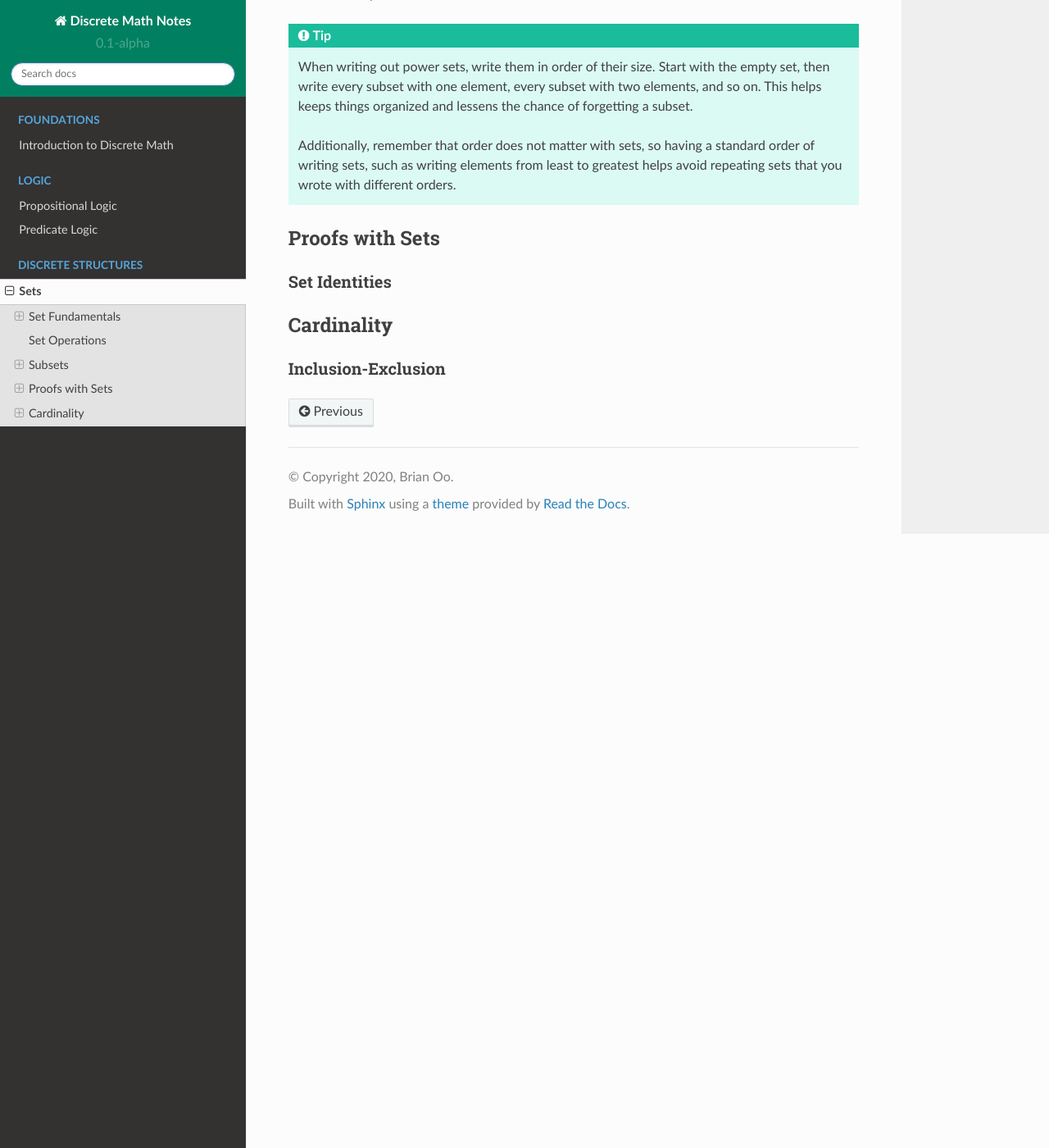
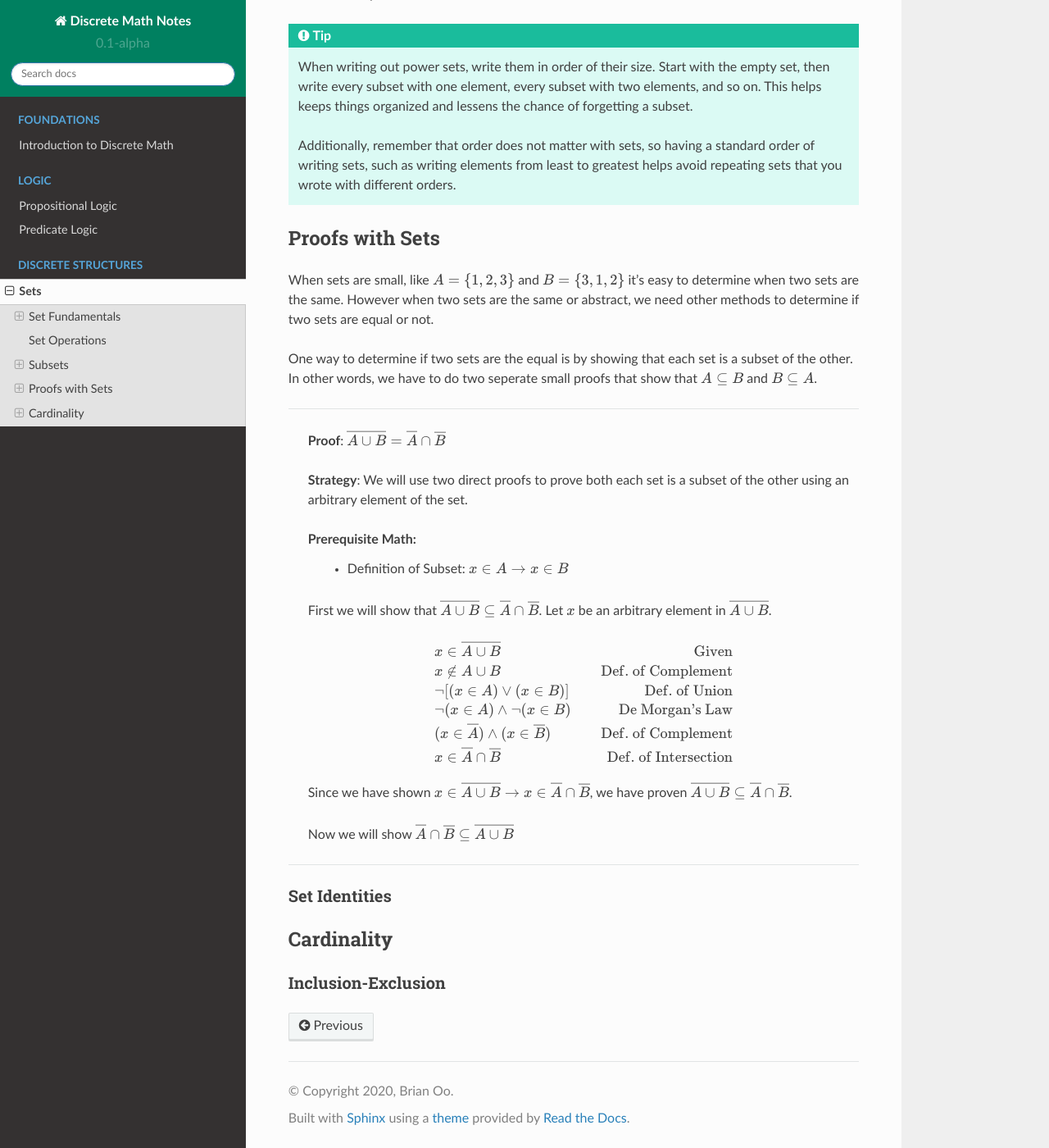
Before and after one commit to brian-oo/discrete-notes, a Sphinx documentation site: the page built from docs/source/structures/sets.rst, in a window 1280 px wide and 1400 px high, scrolled down 2841 px. Shown: the whole window at 82% size. Built offline with Sphinx 7.4.7 and the Read the Docs theme 2.0.0, drawn with Linux system fonts in a browser that asks for light colours; some of the changed text lies outside the part shown.

Commit message:
started proofs

```diff
--- /dev/null
+++ b/docs/source/structures/proof_set_equal.rst
@@ -0,0 +1,22 @@
+**Proof**: :math:`\overline{A \cup B} = \overline{A} \cap \overline{B}`
+
+**Strategy**: We will use two direct proofs to prove both each set is a subset of the other using an arbitrary element of the set.
+
+**Prerequisite Math**:
+    * Definition of Subset: :math:`x \in A \rightarrow x \in B`
+
+First we will show that :math:`\overline{A \cup B} \subseteq \overline{A} \cap \overline{B}`. Let :math:`x` be an arbitrary element in :math:`\overline{A \cup B}`.
+
+.. math::
+            \begin{align}
+            & x \in \overline{A \cup B} & \text{Given} \\
+            & x \notin A \cup B & \text{Def. of Complement} \\
+            & \neg [ (x \in A) \vee (x \in B) ] & \text{Def. of Union} \\
+            & \neg (x \in A) \wedge \neg (x \in B) & \text{De Morgan's Law} \\
+            & (x \in \overline{A}) \wedge (x \in \overline{B}) & \text{Def. of Complement} \\
+            & x \in \overline{A} \cap \overline{B} & \text{Def. of Intersection}
+            \end{align}
+
+Since we have shown :math:`x \in \overline{A \cup B} \rightarrow x \in \overline{A} \cap \overline{B}`, we have proven :math:`\overline{A \cup B} \subseteq \overline{A} \cap \overline{B}`.
+
+Now we will show :math:`\overline{A} \cap \overline{B} \subseteq \overline{A \cup B}`
--- a/docs/source/structures/sets.rst
+++ b/docs/source/structures/sets.rst
@@ -54,7 +54,7 @@ Let the domain be the integers between 1 and 10 inclusive. :math:`A = \{ 2, 3, 6
     ============    =====================   ==============================
     Name            Set Operation           Resulting Set
     ============    =====================   ==============================
-    Union           :math:`A \cup B`        :math:`\{1, 2, 3, 5, 6,\}`
+    Union           :math:`A \cup B`        :math:`\{1, 2, 3, 5, 6\}`
     Intersection    :math:`A \cap B`        :math:`\{3, 6\}`
     Complement      :math:`\overline{B}`    :math:`\{2, 4, 7, 8, 9, 10 \}`
     Minus           :math:`A - B`           :math:`\{2\}`
@@ -97,6 +97,17 @@ The empty set will always be in a power set because the empty set is a subset of
 Proofs with Sets
 ----------------
 
+When sets are small, like :math:`A = \{1, 2, 3 \}` and :math:`B = \{ 3, 1, 2 \}` it's easy to determine when two sets are the same. However when two sets are the same or abstract, we need other methods to determine if two sets are equal or not.
+
+One way to determine if two sets are the equal is by showing that each set is a subset of the other. In other words, we have to do two seperate small proofs that show that :math:`A \subseteq B` and :math:`B \subseteq A`.
+
+----
+
+    .. include:: proof_set_equal.rst
+
+----
+
+
 Set Identities
 ^^^^^^^^^^^^^^
 
```
Also changed, not shown: docs/source/logic/predlogic.rst (+15 -1 lines).
